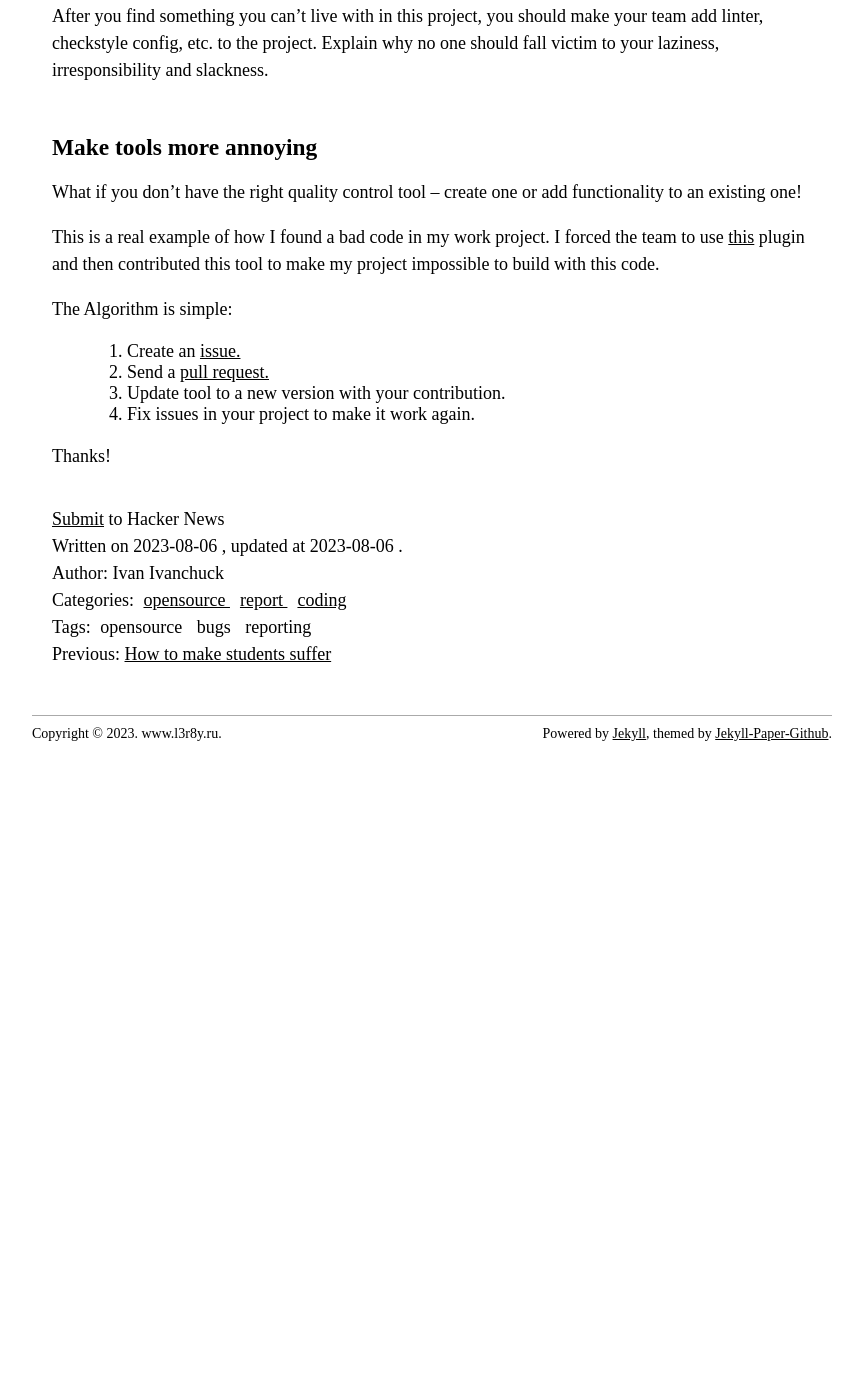
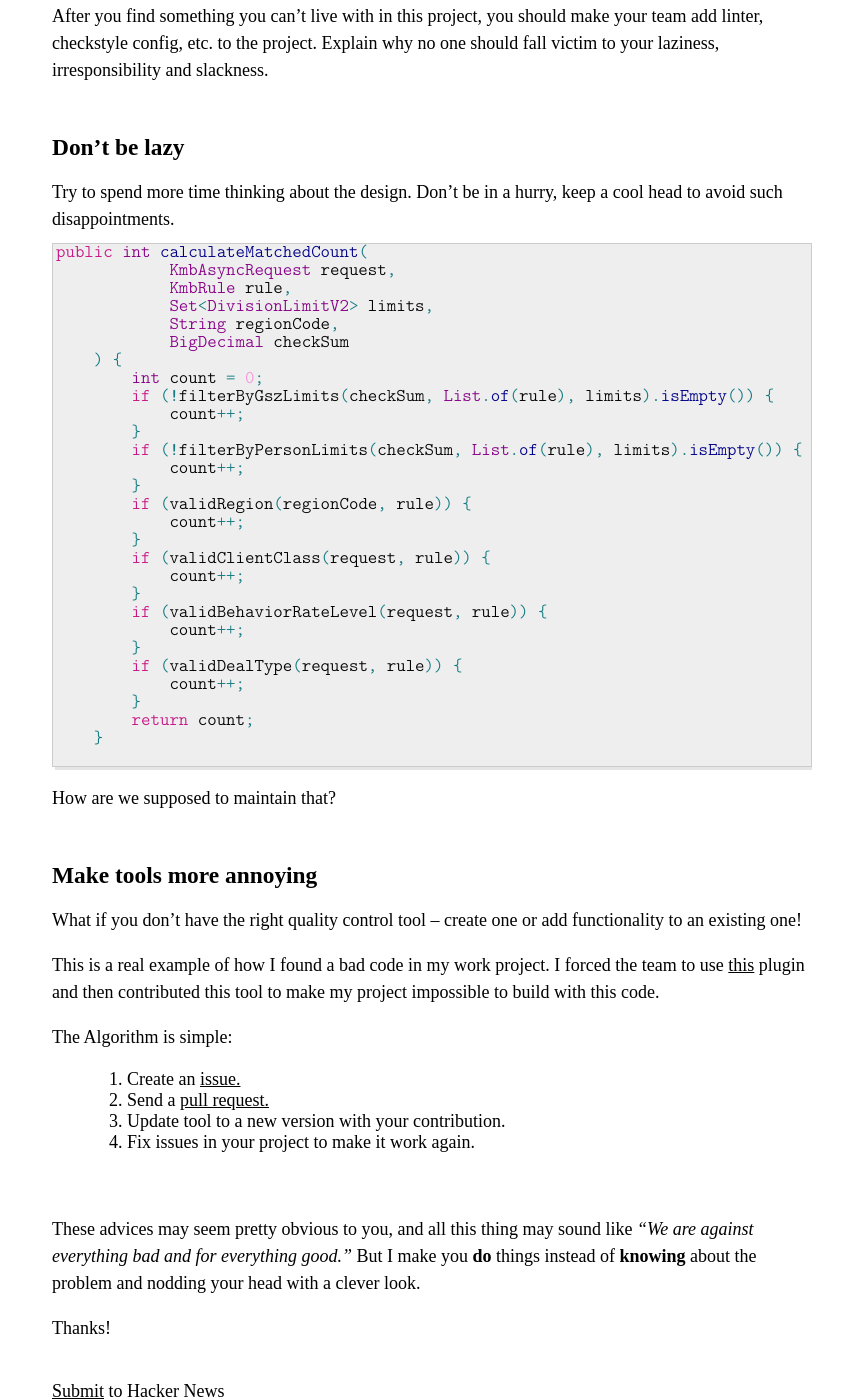
Before and after one commit to l3r8yJ/l3r8yj.github.io, a Jekyll site: the page built from _posts/2023/2023-08-06-dont-be-shy-cry.md, in a window 1280 px wide and 1400 px high, scrolled down 1438 px. Shown: the whole window, without its empty margins (208-1067 px from the left). Built offline with Jekyll 4.4.1, drawn with Linux system fonts in a browser that asks for light colours; some web fonts are replaced; comment, search, counter and statistics services are not loaded; before the commit the page ends 2190 px from its top, so only the background shows below that.

Commit message:
addition

````diff
--- a/_posts/2023/2023-08-06-dont-be-shy-cry.md
+++ b/_posts/2023/2023-08-06-dont-be-shy-cry.md
@@ -66,6 +66,45 @@ Explain why no one should fall victim to your laziness, irresponsibility and sla
 
 <br/>
 
+## Don't be lazy
+
+Try to spend more time thinking about the design.
+Don't be in a hurry, keep a cool head to avoid such disappointments.
+```java
+public int calculateMatchedCount(
+            KmbAsyncRequest request,
+            KmbRule rule,
+            Set<DivisionLimitV2> limits,
+            String regionCode,
+            BigDecimal checkSum
+    ) {
+        int count = 0;
+        if (!filterByGszLimits(checkSum, List.of(rule), limits).isEmpty()) {
+            count++;
+        }
+        if (!filterByPersonLimits(checkSum, List.of(rule), limits).isEmpty()) {
+            count++;
+        }
+        if (validRegion(regionCode, rule)) {
+            count++;
+        }
+        if (validClientClass(request, rule)) {
+            count++;
+        }
+        if (validBehaviorRateLevel(request, rule)) {
+            count++;
+        }
+        if (validDealType(request, rule)) {
+            count++;
+        }
+        return count;
+    }
+
+```
+How are we supposed to maintain that?
+
+<br/>
+
 ## Make tools more annoying
 
 What if you don't have the right quality control tool –
@@ -81,4 +120,13 @@ The Algorithm is simple:
 3. Update tool to a new version with your contribution.
 4. Fix issues in your project to make it work again.
 
+<br/>
+
+These advices may seem pretty obvious to you,
+and all this thing may sound like
+_"We are against everything bad and for everything good."_
+But I make
+you **do** things instead of **knowing** about the problem
+and nodding your head with a clever look.
+
 Thanks!
````
